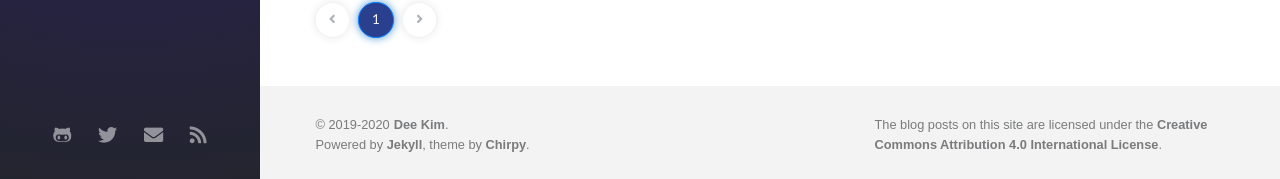
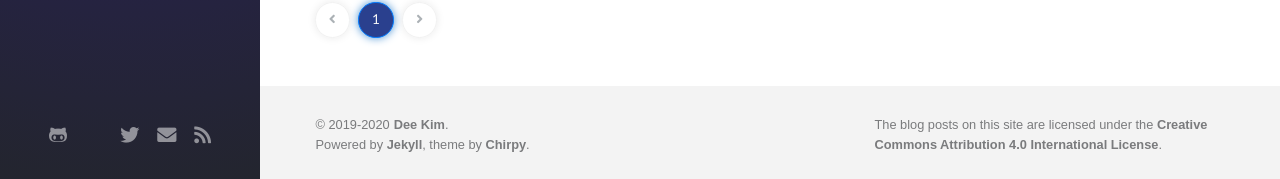
Before and after one commit to juliendkim/juliendkim.github.io, a Jekyll site: the page built from index.html, in a window 1280 px wide and 1270 px high. Shown: the part 1088-1267 px from the top of the window. Built offline with Jekyll 4.4.1, drawn with Linux system fonts in a browser that asks for light colours; nearby versions of some CDN libraries; some web fonts are replaced; the list of posts is cut into pages by our own code; comment, search, counter and statistics services are not loaded.

Commit message:
add social

```diff
--- a/_config.yml
+++ b/_config.yml
@@ -28,6 +28,12 @@
 twitter:
   username: juliendkim            # change to your twitter username
 
+facebook:
+  username: juliendkim            # change to your facebook username
+
+linkedin:
+  username: juliendkim            # change to your linkedin username
+
 social:
   name: Dee Kim                  # it will shows as the copyright owner in Footer
   email: juliendkim@gmail.com             # change to your email address
@@ -36,8 +42,8 @@
     - https://twitter.com/juliendkim      # change to your twitter homepage
     - https://github.com/juliendkim       # change to your github homepage
     # Uncomment below to add more social links
-    - https://www.facebook.com/juliendkim
-    - https://www.linkedin.com/in/juliendkim
+    # - https://www.facebook.com/juliendkim
+    # - https://www.linkedin.com/in/juliendkim
 
 google_site_verification: google_meta_tag_verification # change to your verification string
 
--- a/_includes/sidebar.html
+++ b/_includes/sidebar.html
@@ -58,6 +58,12 @@
   <a href="https://github.com/{{ site.github.username }}" target="_blank">
     <i class="fab fa-github-alt"></i>
   </a>
+  <a href="https://facebook.com/{{ site.facebook.username }}" target="_blank">
+    <i class="fab fa-facebook-alt"></i>
+  </a>
+  <a href="https://linkedin.com/in/{{ site.linkedin.username }}" target="_blank">
+    <i class="fab fa-linkedin-alt"></i>
+  </a>
   <a href="https://twitter.com/{{ site.twitter.username }}" target="_blank">
     <i class="fab fa-twitter"></i>
   </a>
```
